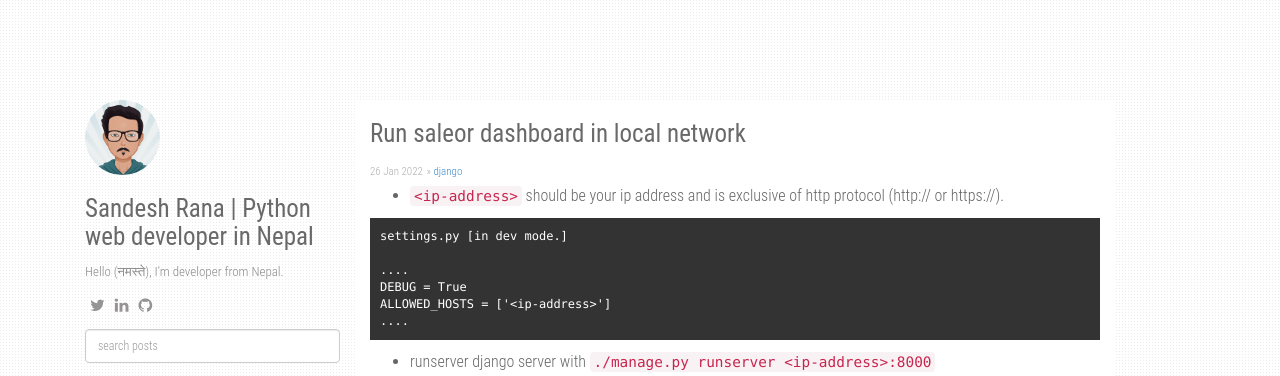
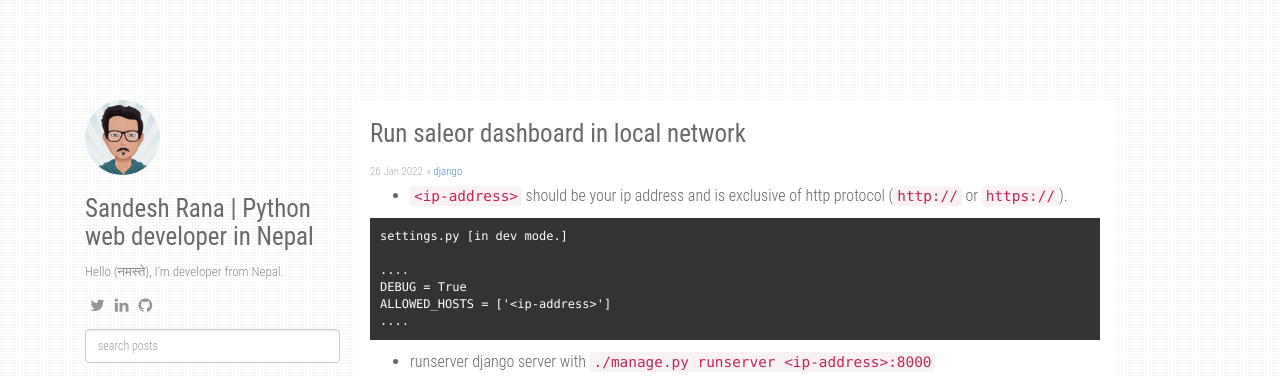
Before and after one commit to vimm0/vimm0.github.io, a Jekyll site: the page built from _posts/2022-01-26-saleor-in-local-network.md, in a window 1280 px wide and 1197 px high. Shown: the top 376 px of the window. Built offline with Jekyll 4.4.1, drawn with Linux system fonts in a browser that asks for light colours; nearby versions of some CDN libraries; comment, search, counter and statistics services are not loaded; some of the changed lines change nothing that is shown.

Commit message:
Fix markup

````diff
--- a/_posts/2022-01-26-saleor-in-local-network.md
+++ b/_posts/2022-01-26-saleor-in-local-network.md
@@ -5,7 +5,7 @@
 categories: django
 ---
 
-- `<ip-address>` should be your ip address and is exclusive of http protocol (http:// or https://).
+- `<ip-address>` should be your ip address and is exclusive of http protocol (`http://` or `https://`).
 
 ```
 settings.py [in dev mode.]
````
